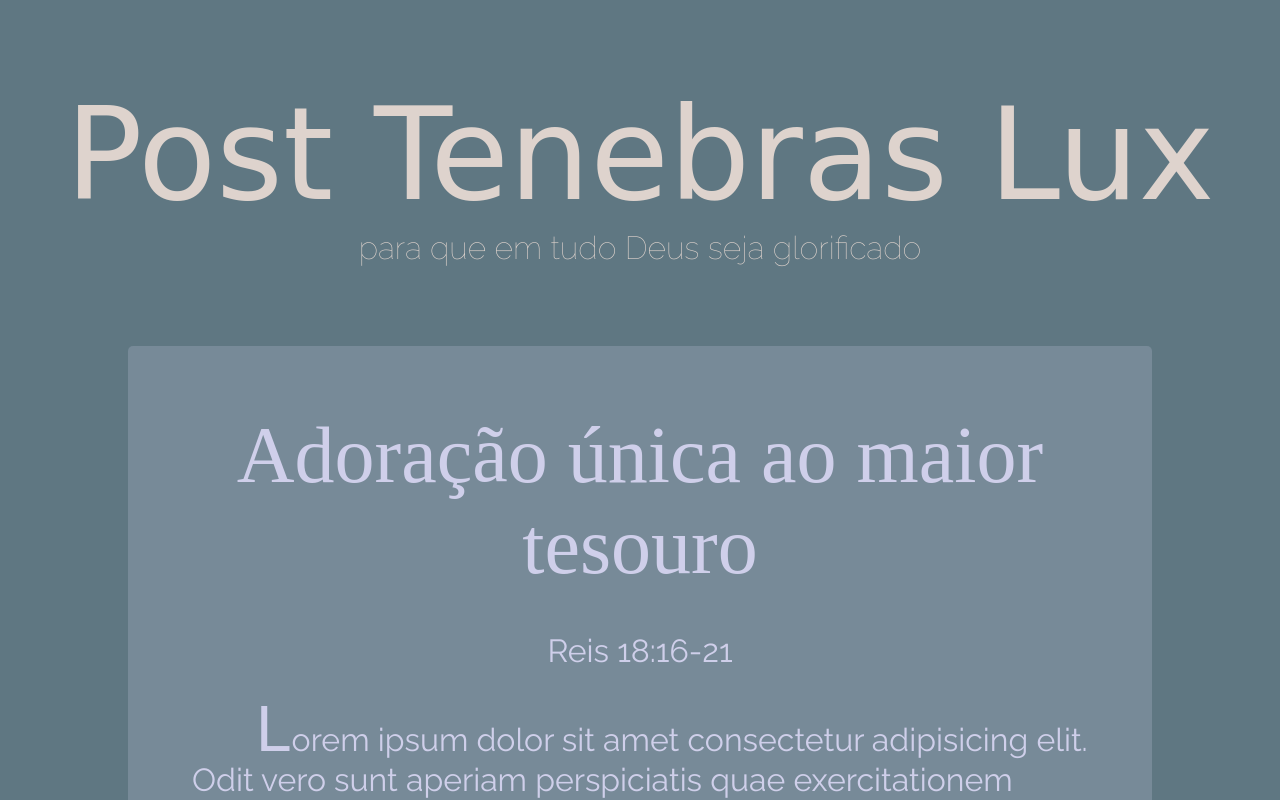
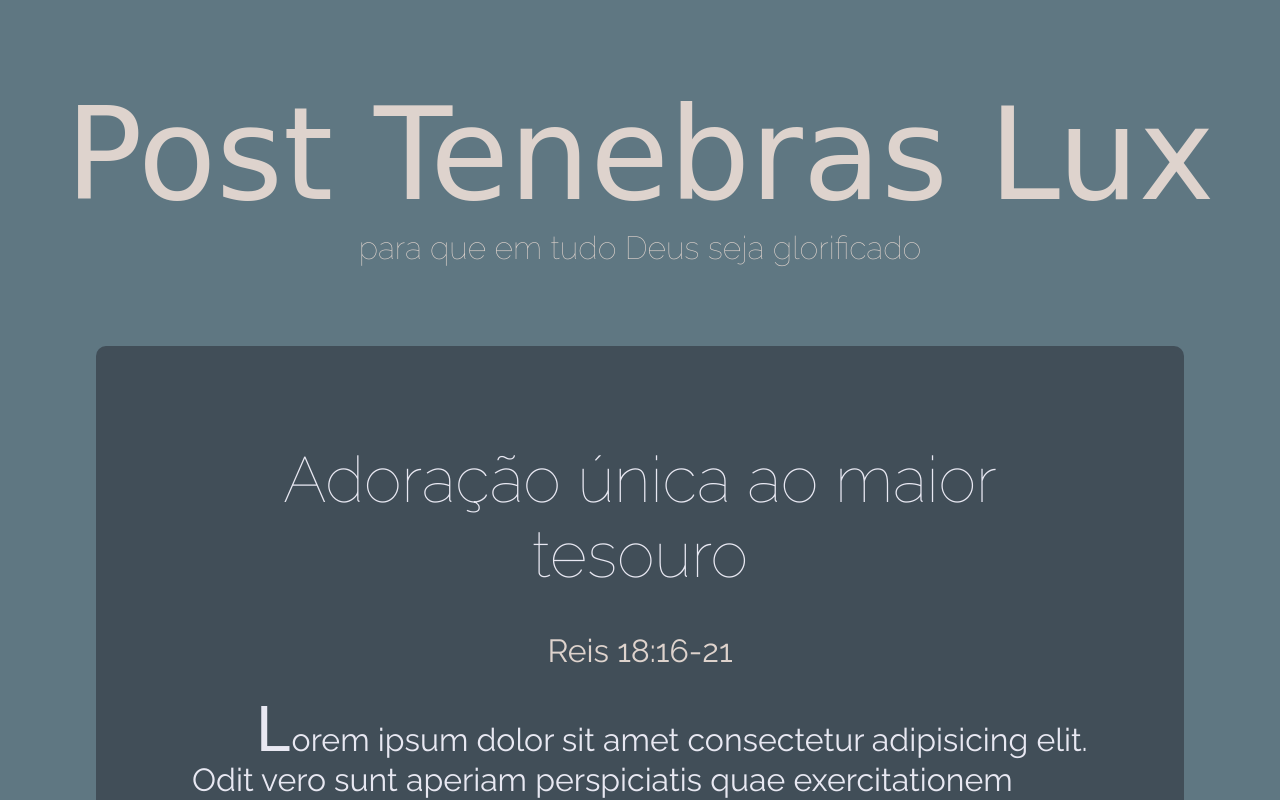
Before and after one commit to eduardoldviana/projetoptl, a plain HTML site: page devo1.html in a window 1280 px wide. Shown: the top 800 px of the page. Drawn offline with Linux system fonts and the light colour scheme; a web font is replaced by a local one.

Commit message:
Cores atualizadas

```diff
--- a/devo1.html
+++ b/devo1.html
@@ -25,6 +25,7 @@
         <p>Lorem ipsum dolor sit amet consectetur adipisicing elit. Odit vero sunt aperiam perspiciatis quae exercitationem voluptatem est! Totam quae maxime vel. Quasi consequatur culpa iusto expedita quia saepe ducimus recusandae.</p>
         <p>Lorem ipsum dolor sit amet consectetur adipisicing elit. Odit vero sunt aperiam perspiciatis quae exercitationem voluptatem est! Totam quae maxime vel. Quasi consequatur culpa iusto expedita quia saepe ducimus recusandae.</p>
         <p>Lorem ipsum dolor sit amet consectetur adipisicing elit. Odit vero sunt aperiam perspiciatis quae exercitationem voluptatem est! Totam quae maxime vel. Quasi consequatur culpa iusto expedita quia saepe ducimus recusandae.</p>
+        <p>https://open.spotify.com/intl-pt/track/0TrqJmSgH8iRoWKVNgfz90</p>
     </div>
 </body>
 </html>
--- a/styles.css
+++ b/styles.css
@@ -29,7 +29,7 @@ h2 {
 }
 .devobdy {
     background-color: #5F7782;
-    color: #CFCFEA;
+    color: #E8E8F2;
     height: 100vh;
     display: inline;
 }
@@ -45,18 +45,18 @@ h2 {
     margin-left: auto;
     margin-right: auto;
     width: 70vw;
-    background-color: #778A98;
-    border-radius: 5px;
-    padding: 4em;
+    background-color: #414E58;
+    border-radius: 10px;
+    padding: 6em;
     margin-bottom: 10vh;
 }
 .devonm {
-    font-family: "Fleur De Leah", serif;
+    font-family: "Raleway", serif;
     font-optical-sizing: auto;
     font-weight: 100;
     font-style: normal;
     margin-bottom: 5vh;
-    font-size: 5em;
+    font-size: 4em;
 }
 .devosbnm {
     font-family: "Raleway", sans-serif;
@@ -65,6 +65,7 @@ h2 {
     font-style: normal;
     font-size: 2em;
     margin-bottom: 5vh;
+    color: #ded3cd;
 }
 p {
     font-family: "Raleway", sans-serif;
```
